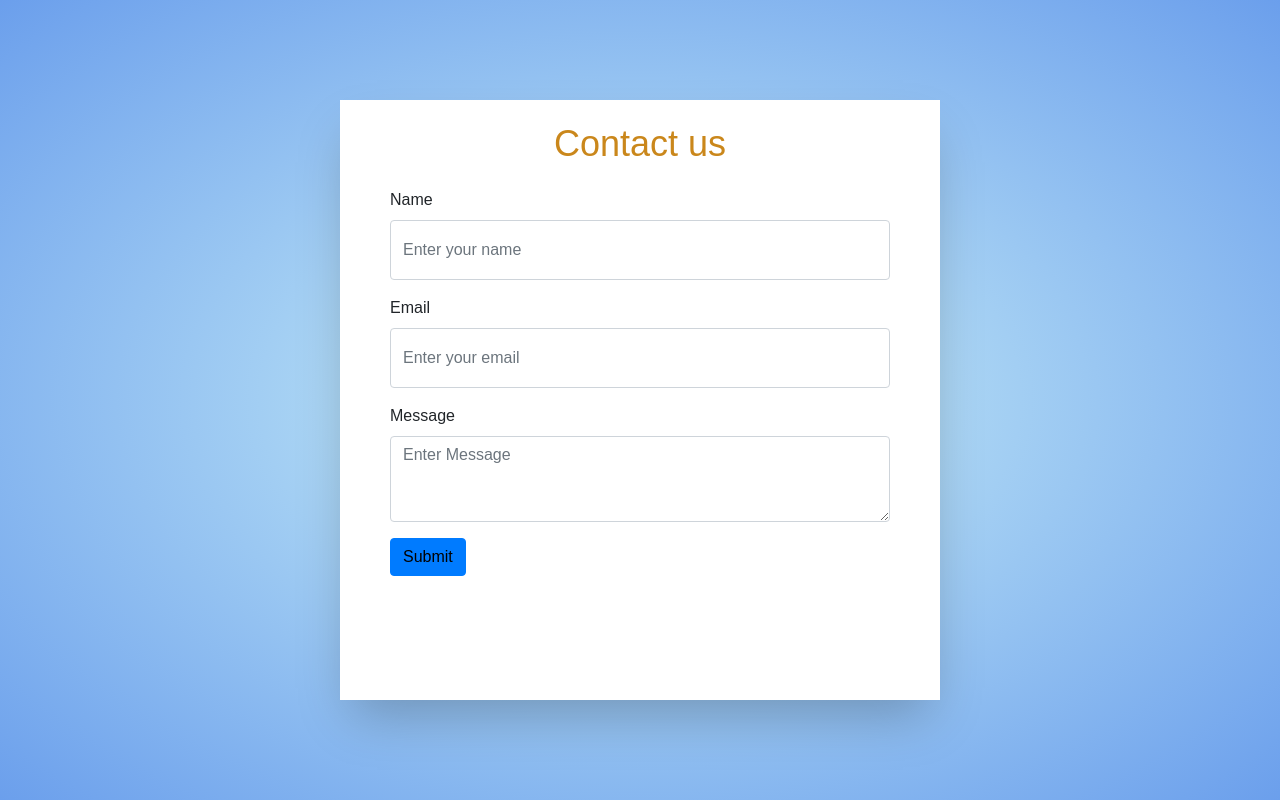
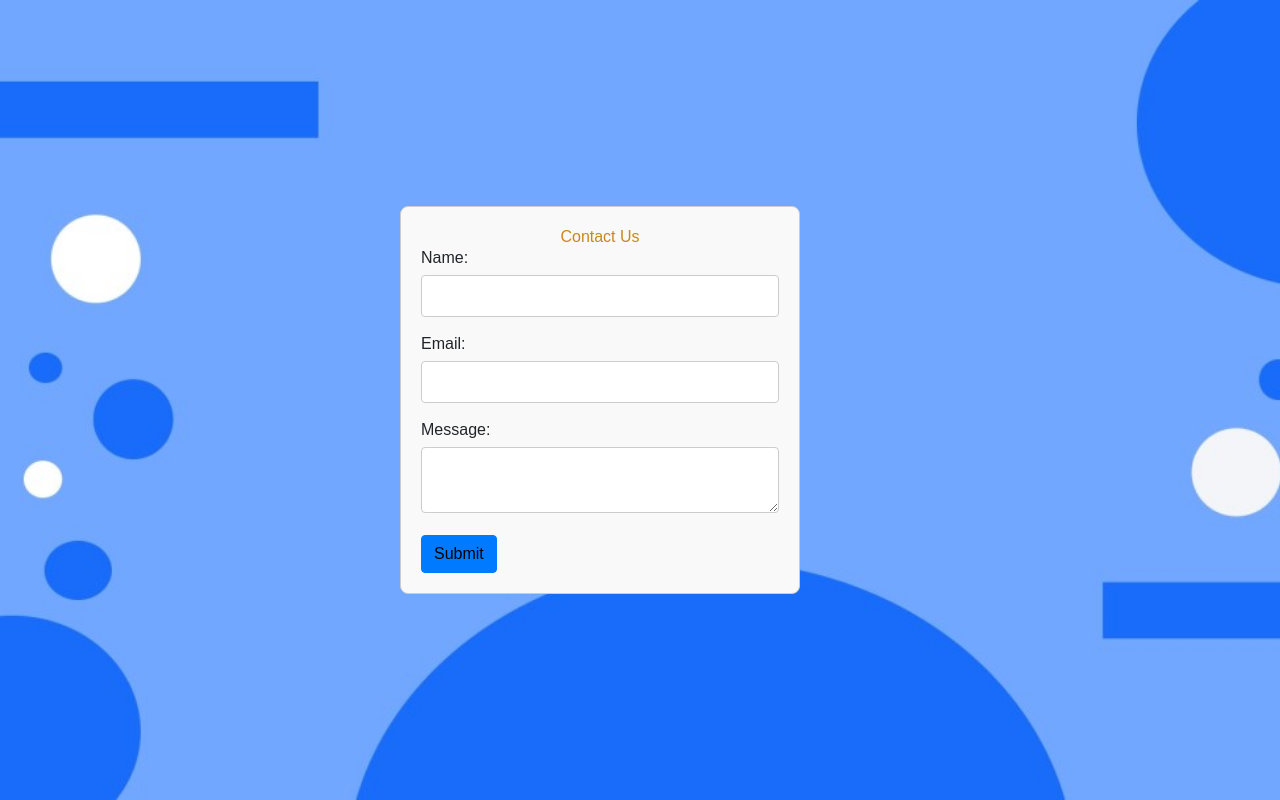
Before and after one commit to mohitratan18/ignit_frontend, a React (Create React App) app: page /contactus in a window 1280 px wide. Built offline with nearby package versions, Linux system fonts and the light colour scheme.

Commit message:
contactus changed

```diff
--- a/package.json
+++ b/package.json
@@ -41,6 +41,7 @@
     ]
   },
   "devDependencies": {
+    "react-css-modules": "^4.7.11",
     "react-router-dom": "^6.18.0",
     "tailwindcss": "^3.3.5"
   }
--- /dev/null
+++ b/src/components/ContactUs.module.css
@@ -0,0 +1,65 @@
+/* ContactUs.module.css */
+.contactForm {
+    display: flex;
+    justify-content: center;
+    align-items: center;
+    height: 100vh;
+  }
+
+  .formContainer {
+    width: 90%; /* Adjusted width for smaller screens */
+    max-width: 400px;
+    padding: 20px;
+    border: 1px solid #ccc;
+    border-radius: 8px;
+    background-color: #f9f9f9;
+  }
+
+  h2 {
+    text-align: center;
+  }
+
+  .formGroup {
+    margin-bottom: 15px;
+  }
+
+  label {
+    display: block;
+    margin-bottom: 5px;
+  }
+
+  input,
+  textarea {
+    width: 100%;
+    padding: 8px;
+    border-radius: 4px;
+    border: 1px solid #ccc;
+  }
+
+  .button {
+    width: 100%;
+    padding: 10px;
+    border-radius: 4px;
+    border: none;
+    background-color: #007bff;
+    color: white;
+    cursor: pointer;
+  }
+
+  button:hover {
+    background-color: #0056b3;
+  }
+
+  /* Media query for smaller screens */
+  @media (max-width: 600px) {
+    .formContainer {
+      width: 100%;
+      border: none;
+      border-radius: 0;
+    }
+
+    input,
+    textarea {
+      border-radius: 0;
+    }
+  }
--- a/src/components/Contactus.js
+++ b/src/components/Contactus.js
@@ -1,53 +1,30 @@
-import React from 'react'
-import '../App.css'
-import Button from './Button'
+// ContactUs.jsx
+import React from 'react';
+import styles from './ContactUs.module.css'; // Import the CSS module
 
-const Contactus = () => {
+const ContactUs = () => {
   return (
-    <div className="h-screen w-screen flex items-center justify-center newone p-4">
-    <div
-      className="bg-white shadow-2xl h-[600px] w-[600px] mt-[30] flex flex-col items-center"
-    >
-      <h2 className="text-4xl py-4">Contact us</h2>
-      <form action="/contactus" method="post">
-        <div className="form-group">
-          <label for="exampleInputEmail1">Name</label>
-          <input
-            type="name"
-            className="form-control"
-            style={{width: "500px", height: "60px"}}
-            id="exampleInputEmail1"
-            aria-describedby="emailHelp"
-            placeholder="Enter your name"
-            name="name"
-          />
-        </div>
-        <div className="form-group">
-          <label for="exampleInputPassword1">Email</label>
-          <input
-            type="email"
-            className="form-control"
-            id="exampleInputPassword1"
-            style={{width: "500px", height: "60px"}}
-            placeholder="Enter your email"
-            name="email"
-          />
-        </div>
-        <div className="form-group">
-          <label for="exampleFormControlTextarea1">Message</label>
-          <textarea
-            className="form-control"
-            id="exampleFormControlTextarea1"
-            rows="3"
-            name="message"
-            placeholder="Enter Message"
-          ></textarea>
-        </div>
-        <Button/>
-      </form>
+    <div className={styles.contactForm}>
+      <div className={styles.formContainer}>
+        <h2>Contact Us</h2>
+        <form>
+          <div className={styles.formGroup}>
+            <label htmlFor="name">Name:</label>
+            <input type="text" id="name" name="name" />
+          </div>
+          <div className={styles.formGroup}>
+            <label htmlFor="email">Email:</label>
+            <input type="email" id="email" name="email" />
+          </div>
+          <div className={styles.formGroup}>
+            <label htmlFor="message">Message:</label>
+            <textarea id="message" name="message"></textarea>
+          </div>
+          <button type="button" className='btn btn-primary text-black'>Submit</button>
+        </form>
+      </div>
     </div>
-  </div>
-  )
-}
+  );
+};
 
-export default Contactus
+export default ContactUs;
```
Also changed, not shown: 1 other file (tests, documents, lock files or other folders).
